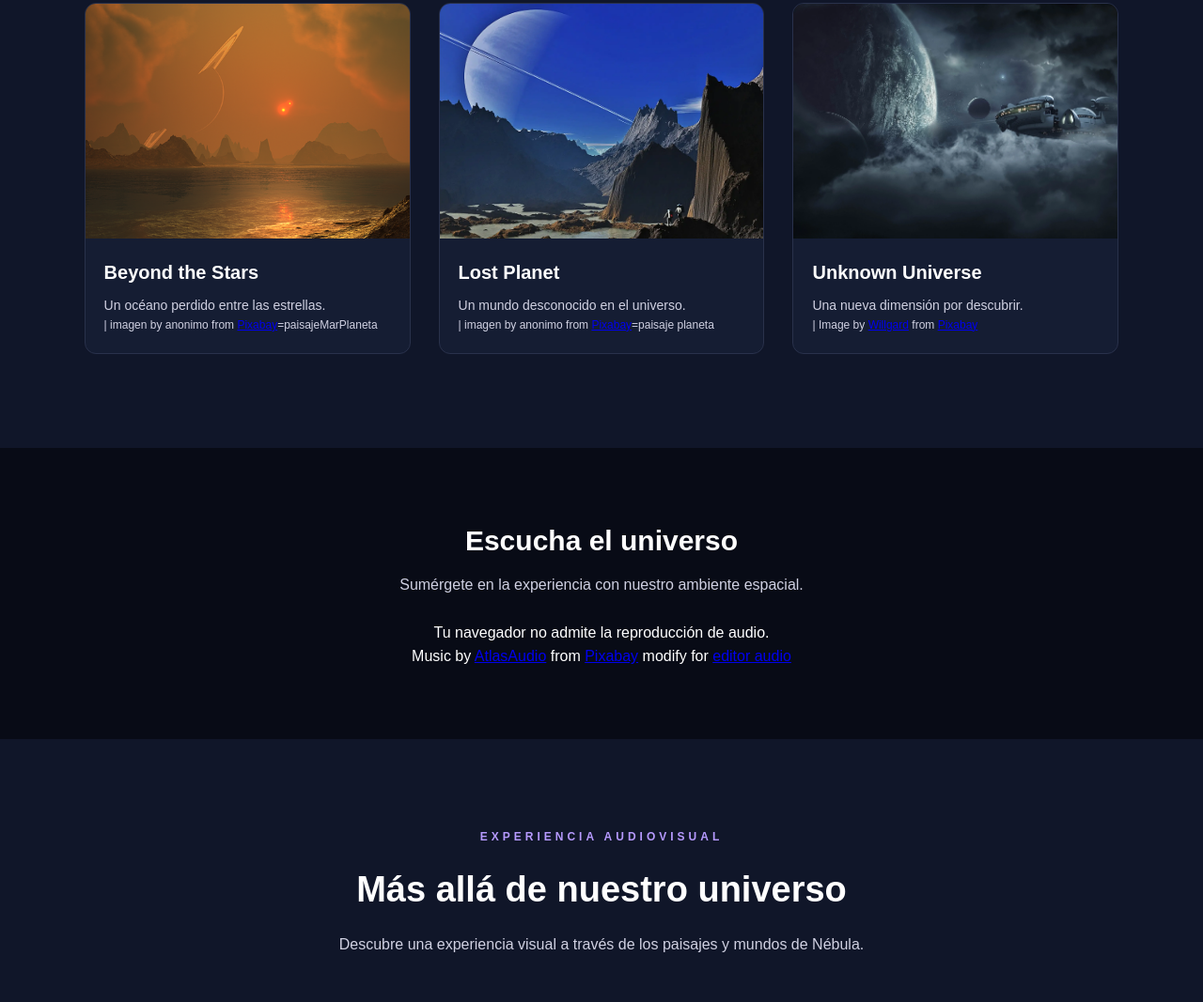
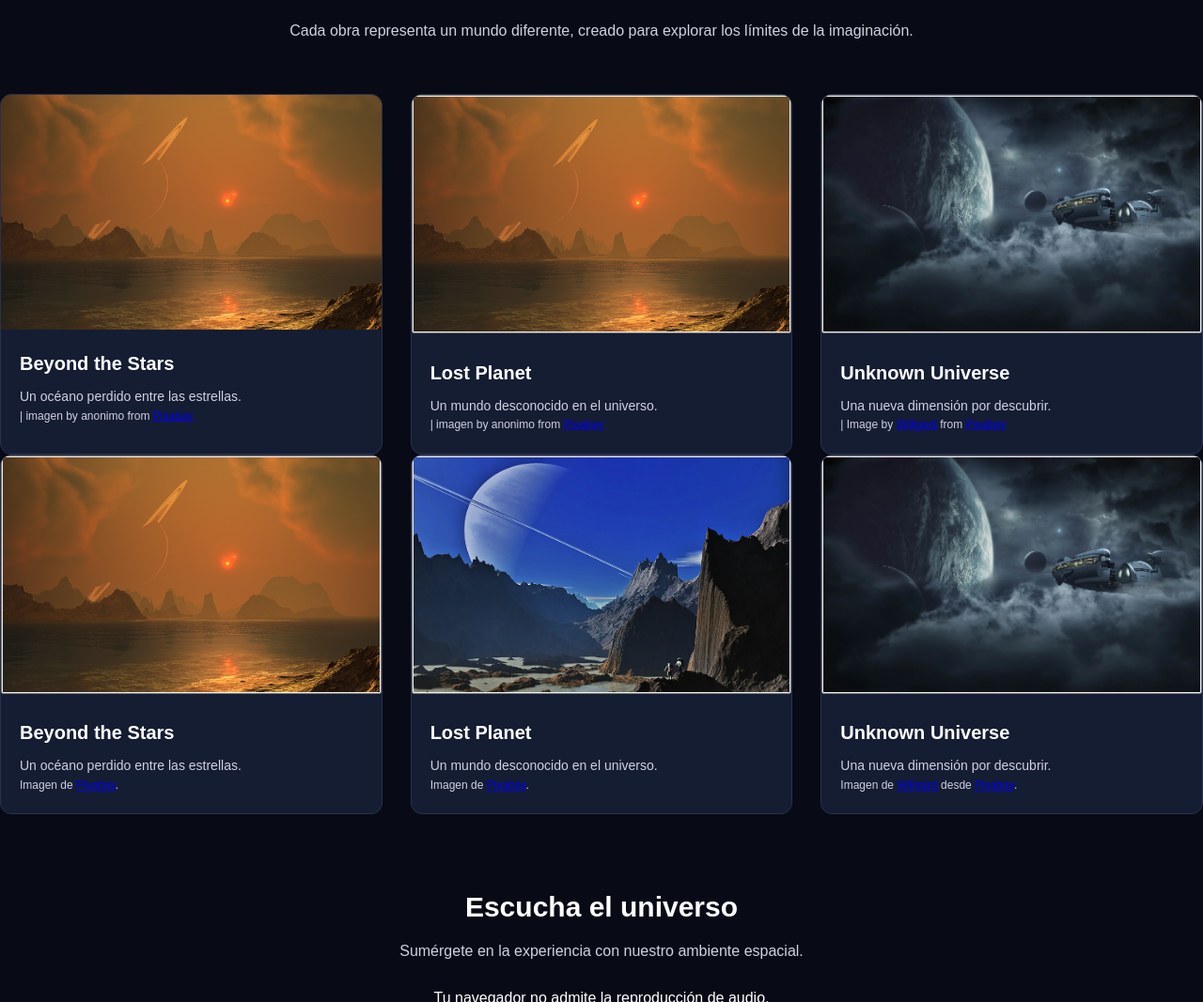
Before and after one commit to ChrsitianSaid/3.2.-LandingNebula, a plain HTML site: page index.html in a window 1280 px wide. Shown: the part 1139-2206 px from the top of the page at 94% size. Drawn offline with Linux system fonts and the light colour scheme.

Commit message:
Add gallery section with interactive thumbnails and update main image functionality

```diff
--- a/index.html
+++ b/index.html
@@ -39,8 +39,16 @@
                 <figcaption> Imagen principal de Nébula. | image by <a href="https://www.pexels.com/es-es/@aymansm/">Aymad Mahmoud </a> </figcaption>
             </figure>
         </section>
+
+        <section id="galeria" class="gallery-intro">
+            <div class="section-heading">
+                <span class="subtitle">COLECCIÓN DIGITAL</span>
+                <h2>Mi universo creativo</h2>
+                <p> Cada obra representa un mundo diferente, creado para explorar los límites de la imaginación.</p>
+            </div>
+
         <!-- GALERÍA ARTÍSTICA -->
-        <section id="galeria" class="gallery">
+
             <div class="section-heading">
                 <span class="subtitle">COLECCIÓN DIGITAL</span>
                 <h2>Mi universo creativo</h2>
@@ -48,28 +56,106 @@
             </div>
             <div class="gallery-grid">
                 <figure class="gallery-card">
-                    <img src="assets/img/paisajeMarPlaneta.webp" alt="Paisaje de un planeta rodeado de un mar extraterrestre"  width="400" height="250" >
+                    <img id="gallery-main-image" src="assets/img/paisajeMarPlaneta.webp" alt="Paisaje de un planeta rodeado de un mar extraterrestre"  width="400" height="250" >
                     <figcaption>
-                        <h3>Beyond the Stars</h3>
-                        <p>Un océano perdido entre las estrellas.</p>| imagen by anonimo from <a href="https://pixabay.com//?utm_source=link-attribution&utm_medium=referral&utm_campaign=image&utm_content=5570682">Pixabay</a>=paisajeMarPlaneta
+                        <h3 id="gallery-main-title">Beyond the Stars</h3>
+                        <p id="gallery-main-description">Un océano perdido entre las estrellas.</p>| imagen by anonimo from <a href="https://pixabay.com//?utm_source=link-attribution&utm_medium=referral&utm_campaign=image&utm_content=5570682">Pixabay</a><!--paisajeMarPlaneta-->
                     </figcaption>
                 </figure>
                 <figure class="gallery-card">
-                    <img src="assets/img/paisajePlaneta.webp" alt="Paisaje de un planeta fantástico" width="400px" height="250px" >
+                    <button type="button" class="gallery-button" data-image="assets/img/paisajeMarPlaneta.webp" data-title="Beyond the Stars" data-description="Un océano perdido entre las estrellas.">
+                        <img src="assets/img/paisajeMarPlaneta.webp" alt="Segunda obra de arte digital de temática espacial" width="400px" height="250px">
+                    </button>
                     <figcaption>
                         <h3>Lost Planet</h3>
-                        <p>Un mundo desconocido en el universo.</p>| imagen by anonimo from <a href="https://pixabay.com//?utm_source=link-attribution&utm_medium=referral&utm_campaign=image&utm_content=5570682">Pixabay</a>=paisaje planeta
+                        <p>Un mundo desconocido en el universo.</p>| imagen by anonimo from <a href="https://pixabay.com//?utm_source=link-attribution&utm_medium=referral&utm_campaign=image&utm_content=5570682">Pixabay</a><!--paisaje planeta -->
                     </figcaption>
                 </figure>
                 <figure class="gallery-card">
-                    <img src="assets/img/navePlaneta.webp" alt="Tercera obra de arte digital de temática espacial" width="400px" height="250px " >
+                    <button type="button" class="gallery-button" data-image="assets/img/navePlaneta.webp" data-title="Unknown Universe" data-description="Una nueva dimensión por descubrir.">
+                        <img src="assets/img/navePlaneta.webp" alt="Tercera obra de arte digital de temática espacial" width="400px" height="250px " >
+                    </button>
                     <figcaption>
                         <h3>Unknown Universe</h3>
                         <p>Una nueva dimensión por descubrir.</p>| Image by <a href="https://pixabay.com/users/willgard-4665627/?utm_source=link-attribution&utm_medium=referral&utm_campaign=image&utm_content=5570682">Willgard</a> from <a href="https://pixabay.com//?utm_source=link-attribution&utm_medium=referral&utm_campaign=image&utm_content=5570682">Pixabay</a>
                     </figcaption>
                 </figure>
             </div>
-        </section>
+
+             <!-- Miniaturas seleccionables -->
+    <div class="gallery-grid">
+
+        <figure class="gallery-card">
+            <button
+                type="button"
+                class="gallery-thumbnail"
+                data-image="assets/img/paisajeMarPlaneta.webp"
+                data-alt="Paisaje de un planeta rodeado de un mar extraterrestre"
+                data-title="Beyond the Stars"
+                data-description="Un océano perdido entre las estrellas."
+                aria-label="Mostrar Beyond the Stars"
+                aria-pressed="true"
+            >
+                <img
+                    src="assets/img/paisajeMarPlaneta.webp"
+                    alt=""
+                    width="400"
+                    height="250"
+                >
+            </button>
+            <figcaption>
+                <h3>Beyond the Stars</h3>
+                <p>Un océano perdido entre las estrellas.</p>
+                Imagen de <a href="https://pixabay.com/">Pixabay</a>.
+            </figcaption>
+        </figure>
+
+        <figure class="gallery-card">
+            <button
+                type="button"
+                class="gallery-thumbnail"
+                data-image="assets/img/paisajePlaneta.webp"
+                data-alt="Paisaje de un planeta fantástico"
+                data-title="Lost Planet"
+                data-description="Un mundo desconocido en el universo."
+                aria-label="Mostrar Lost Planet"
+                aria-pressed="false"
+            >
+                <img
+                    src="assets/img/paisajePlaneta.webp"
+                    alt=""
+                    width="400"
+                    height="250"
+                >
+            </button>
+            <figcaption>
+                <h3>Lost Planet</h3>
+                <p>Un mundo desconocido en el universo.</p>
+                Imagen de <a href="https://pixabay.com/">Pixabay</a>.
+            </figcaption>
+        </figure>
+
+        <figure class="gallery-card">
+            <button
+                type="button"
+                class="gallery-thumbnail"
+                data-image="assets/img/navePlaneta.webp"
+                data-alt="Tercera obra de arte digital de temática espacial"
+                data-title="Unknown Universe"
+                data-description="Una nueva dimensión por descubrir."
+                aria-label="Mostrar Unknown Universe"
+                aria-pressed="false">
+                <img src="assets/img/navePlaneta.webp" alt="" width="400" height="250">
+            </button>
+            <figcaption>
+                <h3>Unknown Universe</h3>
+                <p>Una nueva dimensión por descubrir.</p>
+                Imagen de <a href="https://pixabay.com/users/willgard-4665627/">Willgard</a> desde <a href="https://pixabay.com/">Pixabay</a>.
+            </figcaption>
+        </figure>
+
+    </div>
+</section>
         <!-- Audio -->
         <section class="audio-section">
             <h2>Escucha el universo</h2>
--- a/nebula.js
+++ b/nebula.js
@@ -0,0 +1,18 @@
+// Elementos de la galeria
+const miniaturas = document.querySelectAll(".galelery-thumbnail");
+const imagenPrincipal = document.querySelector("#gallery-main-image");
+
+//cambia la imagen principal
+function cambiarImagen(miniaturas) {
+    //Actualiza imagen y texto alternativo
+}
+
+//Localiza las miniaturas y registra sus eventos
+function inicializarGaleria() {
+    miniaturas.array.forEach(miniaturas => {
+        miniaturas.addEventListener("click", () => {cambiarImagen(miniaturas)});
+    });
+}
+
+// inicializar Galeria
+inicializarGaleria();
```
